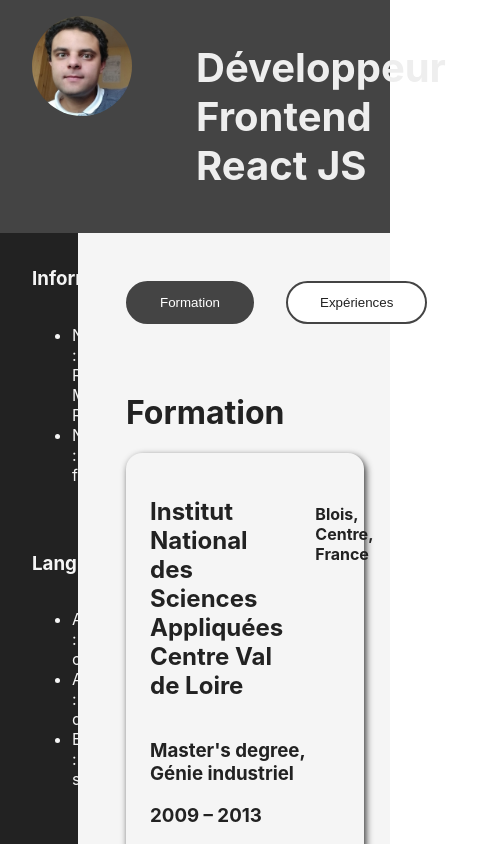
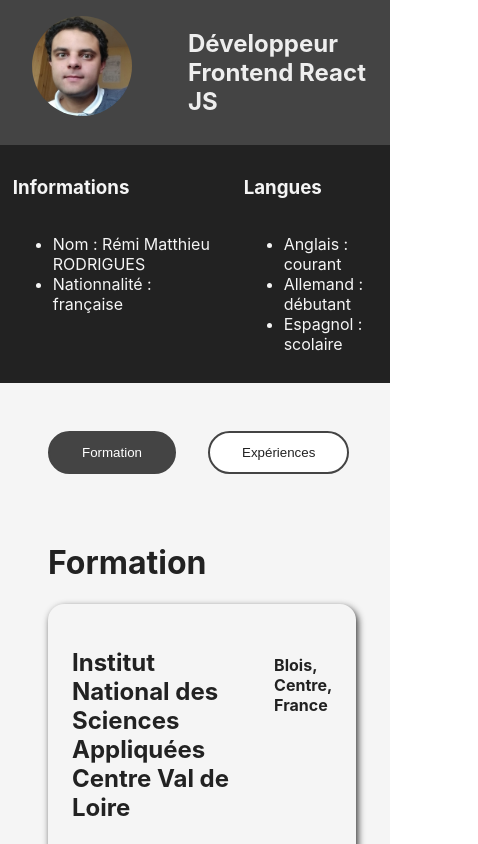
Before and after one commit to smartful/digital_cv, a Next.js app: page / in a window 390 px wide. Shown: the top 844 px of the page, 478 px wide, since content can reach past the window. Built offline with nearby package versions, Linux system fonts and the light colour scheme.

Commit message:
making the site responsive

```diff
--- a/app/layout.js
+++ b/app/layout.js
@@ -1,6 +1,5 @@
 import "../styles/variables.css";
 import "../styles/globals.css";
-import styles from "../styles/Home.module.css";
 import Header from "../components/Header/Header";
 
 export const metadata = {
@@ -15,7 +14,7 @@ export const metadata = {
 export default function RootLayout({ children }) {
   return (
     <html lang="fr">
-      <body className={styles.container}>
+      <body>
         <Header />
         {children}
       </body>
--- a/components/Contact/Contact.module.css
+++ b/components/Contact/Contact.module.css
@@ -3,3 +3,10 @@
   flex-direction: column;
   padding: 1rem 2rem;
 }
+
+@media (max-width: 768px) {
+  .container {
+    padding: 0.8rem;
+    min-height: 25vmax;
+  }
+}
--- a/components/Content/Content.module.css
+++ b/components/Content/Content.module.css
@@ -52,3 +52,9 @@
 .contentWrapper {
   margin-left: 3rem;
 }
+
+@media (max-width: 768px) {
+  .container {
+    width: 100%;
+  }
+}
--- a/components/Header/Header.module.css
+++ b/components/Header/Header.module.css
@@ -22,3 +22,11 @@
   color: var(--text-on-dark);
   padding: 1rem 2rem;
 }
+
+@media (max-width: 768px) {
+  .title {
+    font-size: 1.5rem;
+    color: var(--text-on-dark);
+    padding: 0.8rem 1.5rem;
+  }
+}
--- a/components/Langues/Langues.module.css
+++ b/components/Langues/Langues.module.css
@@ -3,3 +3,10 @@
   flex-direction: column;
   padding: 1rem 2rem;
 }
+
+@media (max-width: 768px) {
+  .container {
+    padding: 0.8rem;
+    min-height: 25vmax;
+  }
+}
--- a/components/SideInfos/SideInfos.module.css
+++ b/components/SideInfos/SideInfos.module.css
@@ -6,3 +6,13 @@
   display: flex;
   flex-direction: column;
 }
+
+@media (max-width: 768px) {
+  .container {
+    width: 100%;
+    min-height: 25vmax;
+    display: flex;
+    flex-direction: row;
+    font-size: 1rem;
+  }
+}
--- a/styles/Home.module.css
+++ b/styles/Home.module.css
@@ -1,12 +1,3 @@
-.container {
-  min-height: 100vh;
-  flex: 1;
-  display: flex;
-  flex-direction: column;
-  justify-content: flex-start;
-  align-items: center;
-}
-
 .bodyWrapper {
   width: 100%;
   display: flex;
@@ -14,3 +5,10 @@
   justify-content: flex-start;
   align-items: flex-start;
 }
+
+@media (max-width: 768px) {
+  .bodyWrapper {
+    display: flex;
+    flex-direction: column;
+  }
+}
--- a/styles/globals.css
+++ b/styles/globals.css
@@ -4,6 +4,10 @@ body {
   margin: 0;
   font-family: -apple-system, BlinkMacSystemFont, Segoe UI, Roboto, Oxygen,
     Ubuntu, Cantarell, Fira Sans, Droid Sans, Helvetica Neue, sans-serif;
+  width: 100%;
+  min-height: 100vh;
+  display: flex;
+  flex-direction: column;
 }
 
 a {
```
